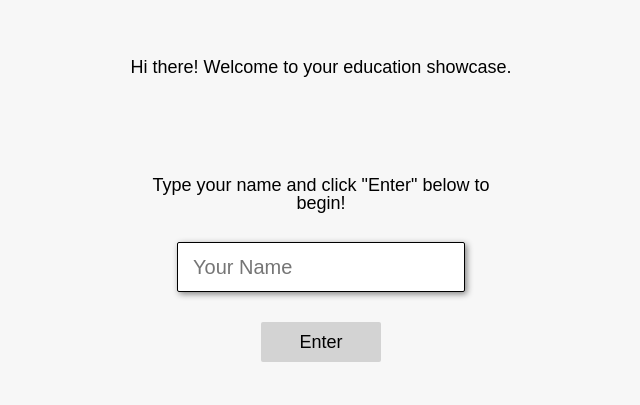
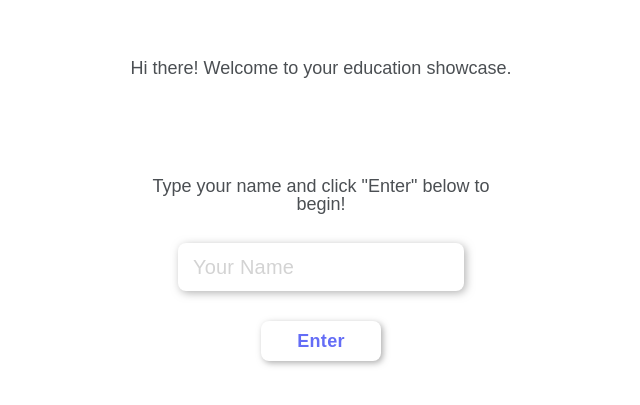
Before and after one commit to jayfang88/showwcase-challenge, a React (Create React App) app: page /#/ in a window 1280 px wide. Shown: the part 173-578 px from the top of the page, without its empty margins (319-959 px from the left). Built offline with nearby package versions, Linux system fonts and the light colour scheme; no server answers.

Commit message:
update styling

```diff
--- a/src/components/home.jsx
+++ b/src/components/home.jsx
@@ -20,7 +20,7 @@ class Home extends React.Component {
 
   updateError() {
     // set state's 'error' to a message prompting user to enter a name'
-    this.setState({ error: '*Please enter your name before continuing' });
+    this.setState({ error: '*Please enter your name before continuing!' });
     console.log(this.state.error);
   }
 
--- a/src/components/main-page.jsx
+++ b/src/components/main-page.jsx
@@ -54,8 +54,9 @@ const Main = (props) => {
     const [suggestionsShow, toggleSuggestions] = useState(false);
 
     function updateName(e) {
-        updateEdu({...newEdu, name: e.target.value});
-        let filtered = allSchools.filter(school => school.toLowerCase().includes(newEdu.name.toLowerCase())).slice(0,7);
+        let query = e.target.value;
+        updateEdu({...newEdu, name: query});
+        let filtered = allSchools.filter(school => school.toLowerCase().includes(query.toLowerCase())).slice(0,7);
         let sugg = filtered.map((school, i) => {
             return (
                 <li className='suggestion-li' key={i}
--- a/src/styles/App.css
+++ b/src/styles/App.css
@@ -1,6 +1,6 @@
 .App {
   text-align: center;
-  background-color: #f7f7f7;
+  background-color: white;
   display: flex;
   justify-content: center;
 }
@@ -28,9 +28,17 @@
   height: 42px;
   padding: 3px 15px;
   font-size: 20px;
-  border: 1px solid black;
-  box-shadow: 2px 2px 6px 0px gray;
-  border-radius: 2px;
+  /* border: 1px solid rgb(128, 128, 128); */
+  border: none;
+  box-shadow: 2px 2px 8px 0px rgba(128, 128, 128, 0.596);
+  border-radius: 8px;
+  color: #878e95;
+  font-weight: 600;
+  letter-spacing: 0.2px;
+}
+.name-input::placeholder {
+  color: lightgray;
+  font-weight: 400;
 }
 .name-input:focus {
   outline: none;
@@ -41,16 +49,23 @@
   justify-content: center;
   align-items: center;
   text-decoration: none;
-  color: black;
+  color: #646df6;
   margin-top: 30px;
-  background-color: lightgray;
+  background-color: white;
   border: none;
-  border-radius: 2px;
+  border-radius: 8px;
   font-size: 18px;
   width: 120px;
   height: 40px;
+  box-shadow: 2px 2px 6px 0px rgba(128, 128, 128, 0.644);
+  font-weight: 600;
+  letter-spacing: 0.3px;
 }
 .name-button:hover {
+  transition: background-color 0.6s ease-out 0s;
+  background-color: #646df6;
+  transition: color 0.6s ease 0s;
+  color: white;
   cursor: pointer;
   filter: brightness(90%);
 }
@@ -59,7 +74,7 @@
 }
 
 .error {
-  color: rgb(184, 0, 0);
+  color: #646df6;
   font-size: 14px;
   margin-top: 14px;
   height: 20px;
--- a/src/styles/main-page.css
+++ b/src/styles/main-page.css
@@ -1,6 +1,3 @@
-.main {
-}
-
 .main-header {
     padding: 50px;
     display: flex;
@@ -15,19 +12,22 @@
 }
 .bold {
     font-weight: 600;
+    color: #646df6;
 }
 
 .add-education {
-    background-color: lightgray;
+    background-color: #646df6;
+    color: white;
+    font-weight: bold;
     border: none;
-    border-radius: 2px;
+    border-radius: 7px;
     width: 200px;
     height: 40px;
     font-size: 15px;
 }
 .add-education:hover {
     cursor: pointer;
-    filter: brightness(90%);
+    background-color: #4a61bf;
 }
 .add-education:focus {
     outline: none;
@@ -43,7 +43,8 @@
     width: 20%;
     margin-right: 5%;
     height: inherit;
-    background-color: lightgray;
+    background-color: #646df6;
+    color: white;
 }
 .main-aside-info {
     padding: 30px 20px;
@@ -52,6 +53,7 @@
 .edu-li {
     font-weight: 600;
     margin-bottom: 20px;
+    color: white;
 }
 
 .main-section {
--- a/src/styles/modal.css
+++ b/src/styles/modal.css
@@ -1,12 +1,3 @@
-.ReactModal__Overlay {
-    /* filter: brightness(40%); */
-}
-
-/* .ReactModal__Content {
-    z-index: 10;
-    filter: brightness(150%);
-} */
-
 .modal {
     position: absolute;
     top: 50%;
@@ -16,10 +7,9 @@
     height: 50%;
     background-color: white;
     border: 1px solid #ccc;
-    border-radius: 4px;
+    border-radius: 6px;
     outline: none;
     padding: 40px 60px;
-    /* box-sizing: border-box; */
 }
 
 .modal-head {
@@ -42,12 +32,15 @@
     margin-bottom: 1vh;
     outline: none;
     border: 1px solid gray;
-    border-radius: 2px;
+    border-radius: 6px;
     padding: 4px 6px;
     font-family: sans-serif;
 }
+.modal-input:hover {
+    border: 1px solid #4a61bf;
+}
 .modal-input:focus {
-    border: 1px solid darkgray;
+    border: 1px solid #646df6;
 }
 
 .modal-submit {
@@ -56,14 +49,20 @@
     position: absolute;
     bottom: 40px;
     right: 60px;
-    background-color: lightgray;
+    background-color: white;
+    box-shadow: 2px 2px 6px 0px rgba(128, 128, 128, 0.644);
     border: none;
-    border-radius: 2px;
+    border-radius: 8px;
     font-size: 15px;
+    color: #646df6;
+    font-weight: 600;
 }
 .modal-submit:hover {
+    transition: background-color 0.4s ease-out 0s;
+    background-color: #646df6;
+    transition: color 0.4s ease;
+    color: white;
     cursor: pointer;
-    filter: brightness(80%);
 }
 
 .suggestions-hidden {
@@ -83,13 +82,20 @@
 }
 
 .suggestion-li {
-    border-bottom: 1px solid rgb(218, 218, 218);
+    border-bottom: 1px solid #646df6;
     background-color: rgb(247, 247, 247);
     margin-bottom: 2px;
-    padding: 2px;
+    padding: 3px;
     border-radius: 2px;
+    letter-spacing: 0.5px;
+}
+.suggestion-li:last-of-type {
+    border-bottom: none;
 }
 .suggestion-li:hover {
     cursor: pointer;
-    background-color: white;
+    transition: background-color 0.3s ease-out;
+    background-color: #646df6;
+    transition: color 0.1s ease;
+    color: white;
 }
--- a/src/styles/reset.css
+++ b/src/styles/reset.css
@@ -17,7 +17,8 @@ time, mark, audio, video {
 	font-size: 100%;
 	font: inherit;
     vertical-align: baseline;
-    font-family: sans-serif;
+	font-family: sans-serif;
+	color: #4b4f53;
 }
 /* HTML5 display-role reset for older browsers */
 article, aside, details, figcaption, figure,
--- a/src/styles/school-card.css
+++ b/src/styles/school-card.css
@@ -1,5 +1,5 @@
 .edu-info-card {
-    background-color: lightgray;
+    background-color: rgb(235, 235, 235);
     margin-bottom: 15px;
     padding: 30px;
     min-height: 20vh;
```
